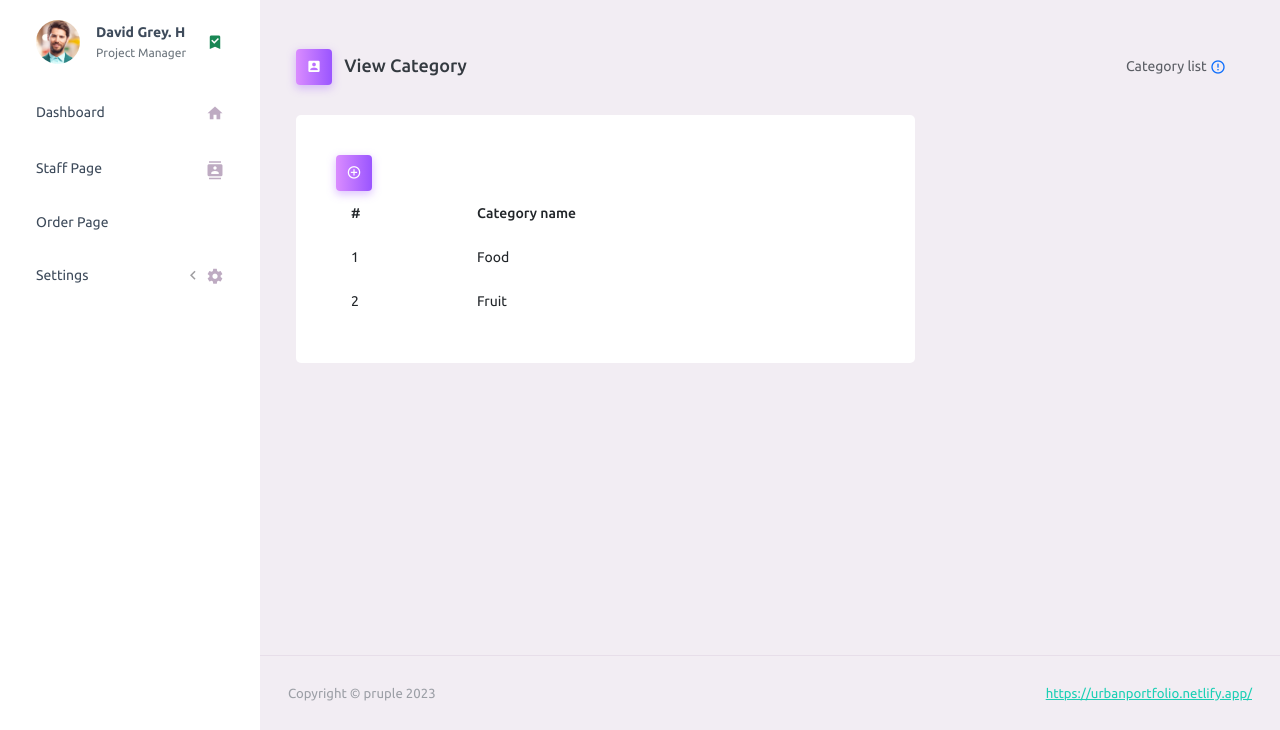
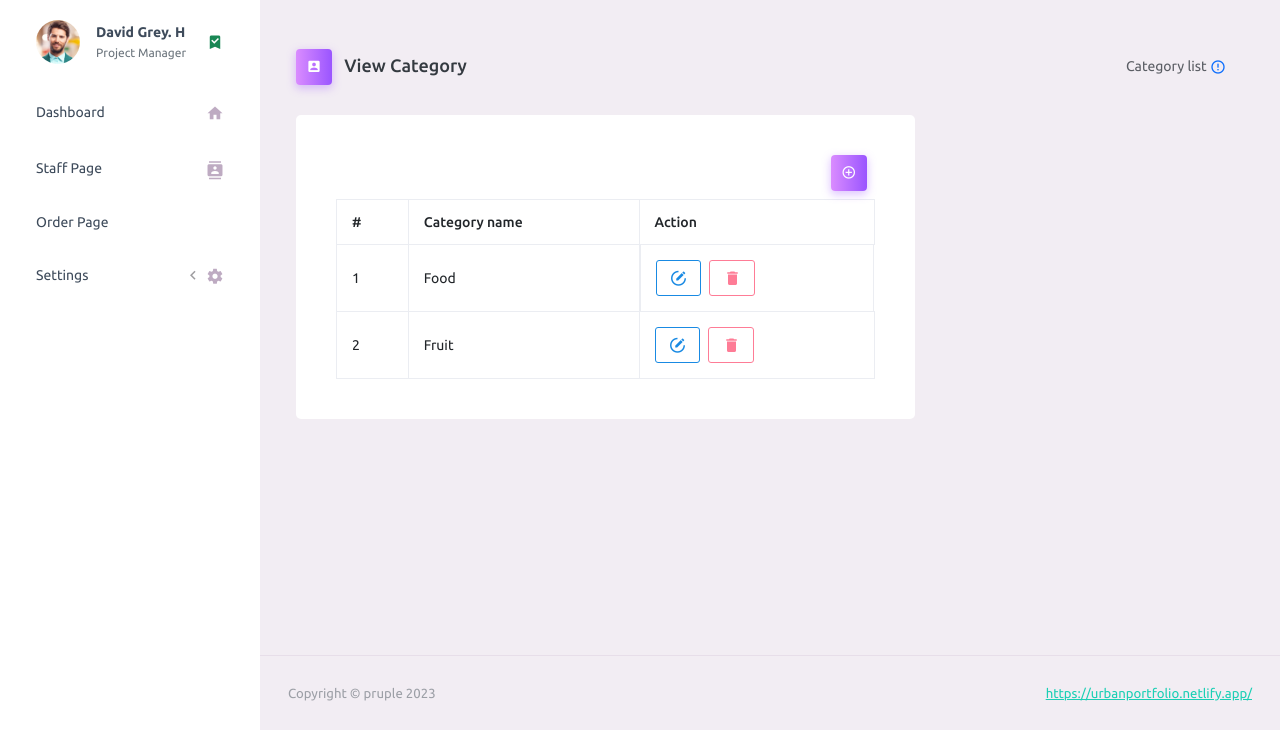
Before and after one commit to urbain32/App-inventory, a Django app: page /category/ in a window 1280 px wide. Shown: the part 70-800 px from the top of the page. Run offline with Django 4.2, Linux system fonts and the light colour scheme; some libraries are stand-ins or nearby versions.

Commit message:
adding edit button and delete button

```diff
--- a/templates/dashboard/category/category.html
+++ b/templates/dashboard/category/category.html
@@ -26,7 +26,7 @@
     <div class="col-lg-8 grid-margin">
       <div class="card">
         <div class="card-body">
-          <h3 class="page-title">
+          <h3 class="page-title d-flex align-items-end justify-content-end">
             <span
               type="button"
               class="page-title-icon bg-gradient-primary text-white me-2"
@@ -37,21 +37,52 @@
             </span>
           </h3>
 
-          <table class="table table-borderless datatable">
+          <table class="table table-bordered mt-2">
             <thead>
               <tr>
                 <th>#</th>
                 <th>Category name</th>
+                <th c>Action</th>
               </tr>
             </thead>
             <tbody>
               <tr>
                 <td>1</td>
                 <td>Food</td>
+                <td class="d-flex align-items-center gap-2">
+                  <a
+                    class="btn btn-outline-info btn-sm"
+                    title="Edit"
+                    data-toggle="tooltip"
+                    ><i class="mdi mdi-circle-edit-outline mdi-18px"></i
+                  ></a>
+                  <a
+                    class="btn btn-outline-danger btn-sm"
+                    title="Delete"
+                    data-toggle="tooltip"
+                    ><i class="mdi mdi-delete mdi-18px"></i
+                  ></a>
+                </td>
               </tr>
               <tr>
                 <td>2</td>
                 <td>Fruit</td>
+                <td>
+                  <div class="d-flex align-items-center gap-2">
+                    <a
+                      class="btn btn-outline-info btn-sm"
+                      title="Edit"
+                      data-toggle="tooltip"
+                      ><i class="mdi mdi-circle-edit-outline mdi-18px"></i
+                    ></a>
+                    <a
+                      class="btn btn-outline-danger btn-sm"
+                      title="Delete"
+                      data-toggle="tooltip"
+                      ><i class="mdi mdi-delete mdi-18px"></i
+                    ></a>
+                  </div>
+                </td>
               </tr>
             </tbody>
           </table>
```
